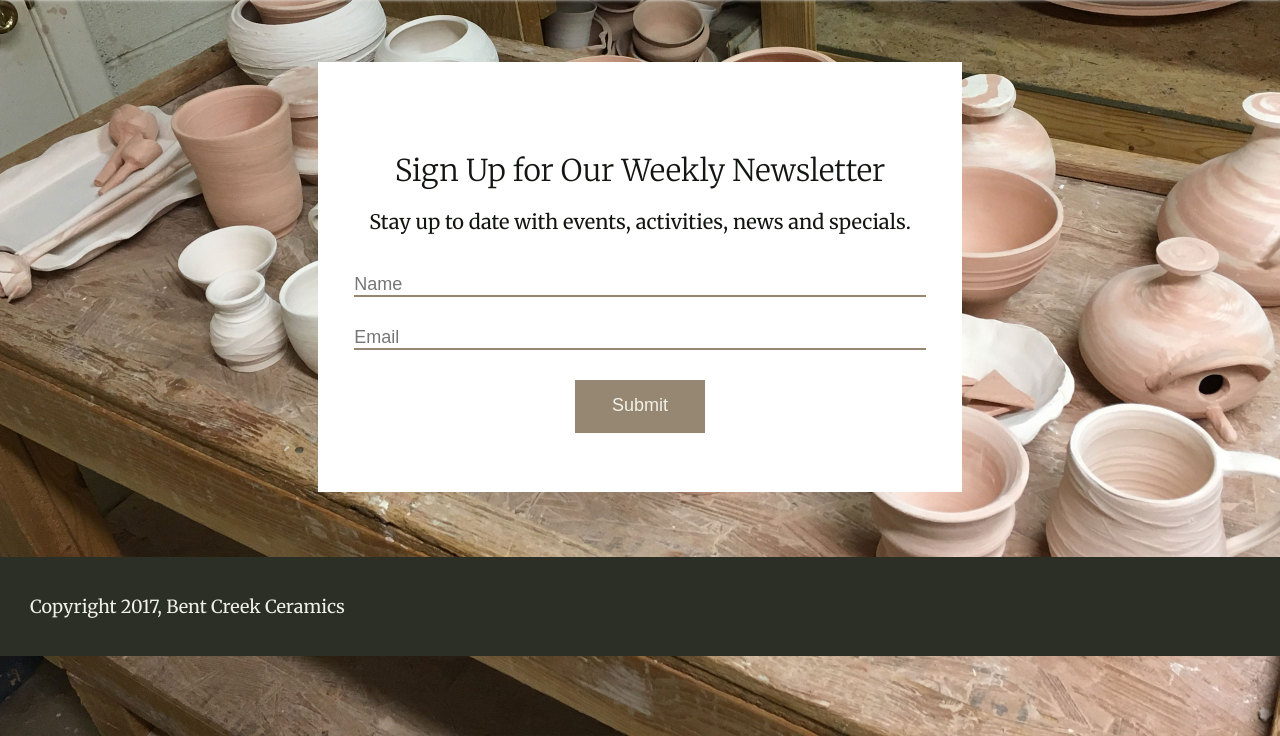
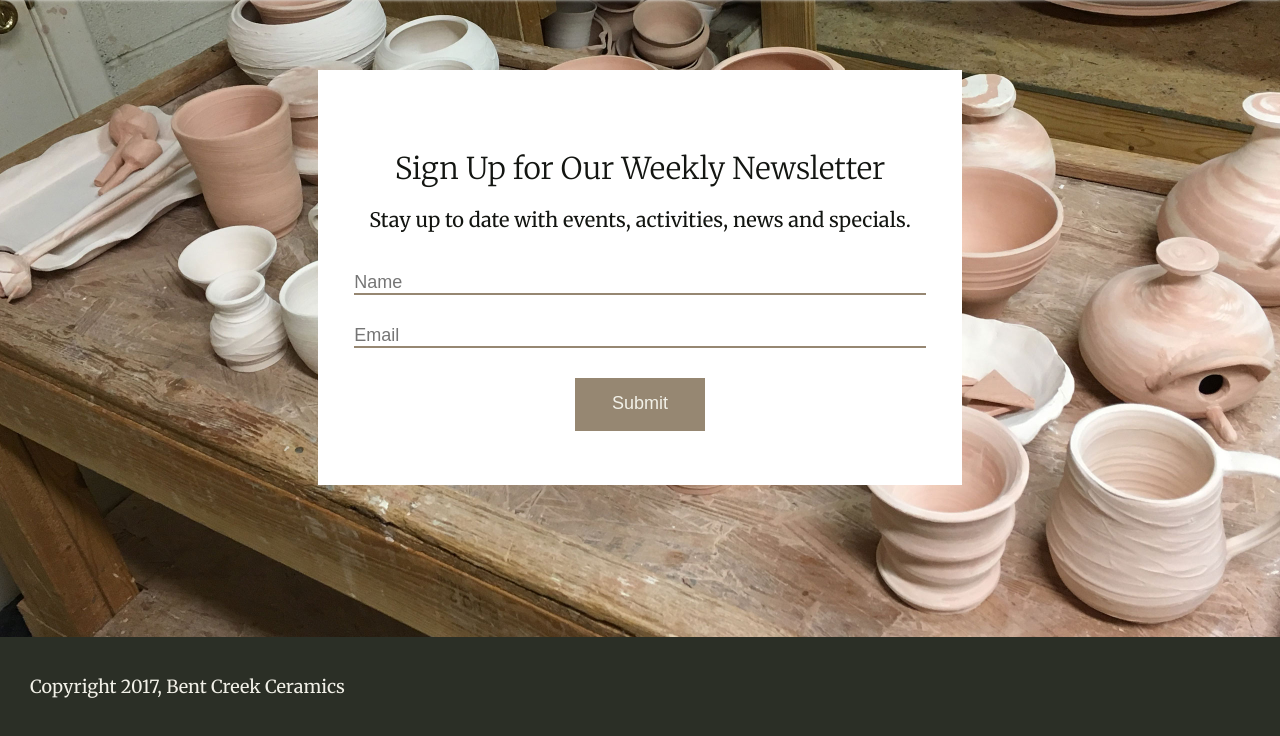
Before and after one commit to dakotachantz/week-one-project, a plain HTML site: page newsletter.html in a window 1280 px wide. Shown: the part 64-800 px from the top of the page. Drawn offline with Linux system fonts and the light colour scheme.

Commit message:
newsletter complete footer fixed

```diff
--- a/styles.css
+++ b/styles.css
@@ -321,7 +321,6 @@ Input Border Bottom (Focus): #967343
             background-image: url("images/background-2.jpg");
             background-size: cover;
             background-repeat: no-repeat;
-            background-position: center top;
             display: flex;
             height: 100vh;
             flex-direction: column;
@@ -331,9 +330,14 @@ Input Border Bottom (Focus): #967343
             height: 70vh;
             width: 80%;
             display: flex;
+            /* flex: 1; */
             justify-content: center;
             align-items: center;
             margin: 0 auto;
+        }
+
+        .news-container {
+            flex: 1;
         }
 
         .form {
@@ -345,13 +349,14 @@ Input Border Bottom (Focus): #967343
             width: 60%;
             text-align: center;
             margin: 0 auto;
-            padding: 15px;
+            padding: 15px 15px 0 15px;
             height: 50vh;
         }
 
         .form h1 {
             font-weight: lighter;
             font-size: 30px;
+            padding-top: 10px;
         }
 
         .form p {
```
